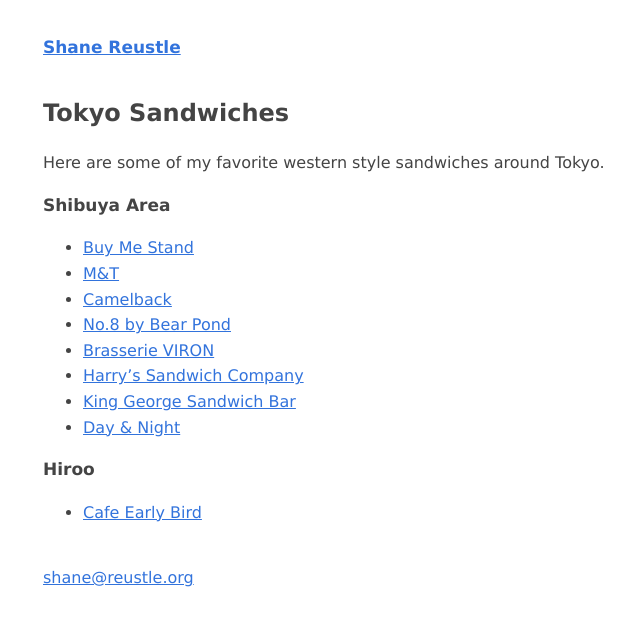
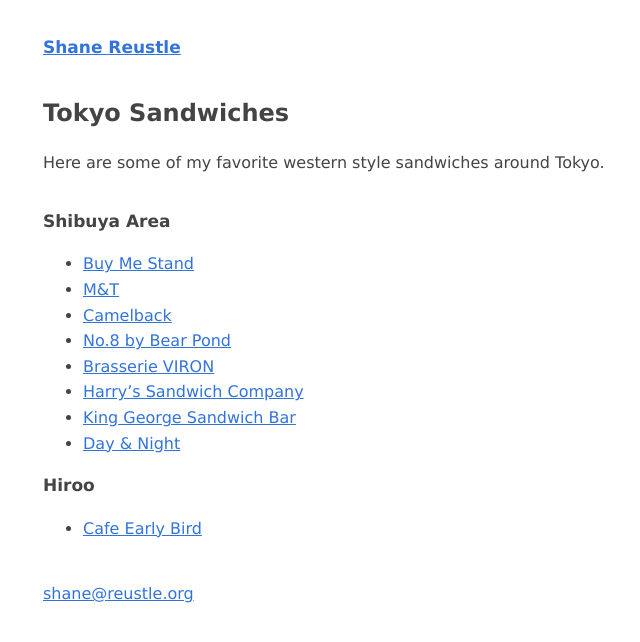
Before and after one commit to reustle/reustle, a Jekyll site: the page built from _posts/2018-12-07-tokyo-sandwiches.md, in a window 1280 px wide. Shown: the top 642 px of the page, without its empty margins (237-877 px from the left). Built offline with Jekyll 4.4.1, drawn with Linux system fonts in a browser that asks for light colours.

Commit message:
Update basic.html

```diff
--- a/_layouts/basic.html
+++ b/_layouts/basic.html
@@ -36,8 +36,8 @@
                 color: rgb(50, 115, 220);
             }
             p {
-                padding: 0px;
-                margin: 0 0 1em 0;
+                padding: 0 0 1em 0;
+                margin: 0;
                 text-align: justify;
             }
             img {
```
